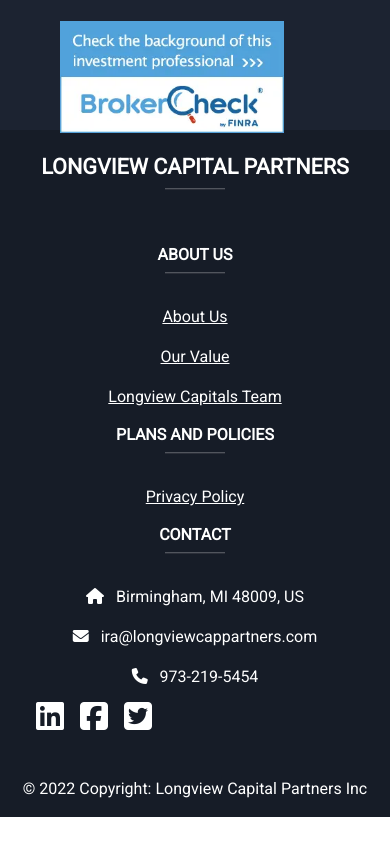
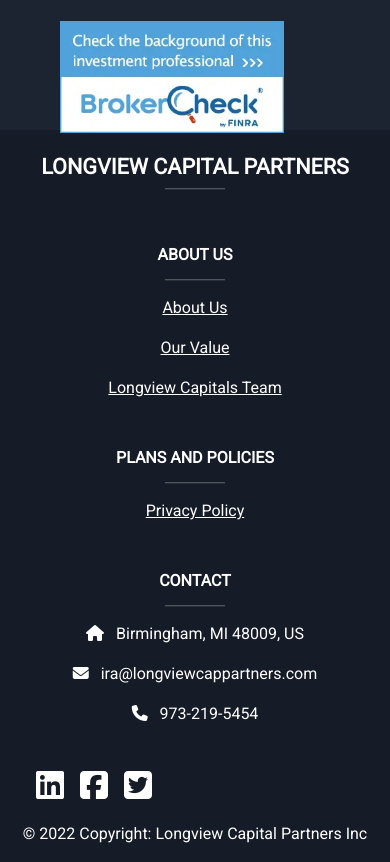
Before and after one commit to Fiscal2/longview-cap-partners, an Angular app: page /home in a window 390 px wide. Shown: the part 2220-3082 px from the top of the page. Before the commit the page ends 3037 px from the top, so only its background shows below. Built offline with nearby package versions, Linux system fonts and the light colour scheme.

Commit message:
footer mobile friendly edits

```diff
--- a/src/app/footer/footer.component.html
+++ b/src/app/footer/footer.component.html
@@ -22,7 +22,7 @@
   <!-- Section: Social media -->
 
   <!-- Section: Links  -->
-  <section class="p-4" style="background-color: rgba(0, 0, 0, 0.2)">
+  <section class="px-4 pt-4" style="background-color: rgba(0, 0, 0, 0.2)">
     <div class="container text-center text-md-start">
       <!-- Grid row -->
       <div class="row">
@@ -38,35 +38,41 @@
         <div class="col-md-2 col-lg-2 col-xl-2 mx-auto mb-md-4 p-0">
           <!-- Links -->
           <h6 class="text-uppercase fw-bold">About Us</h6>
-          <hr class="mb-4 mt-0 d-inline-block mx-auto" style="width: 60px; background-color: #6b6a6e; height: 2px" />
+          <hr class="mb-2 mt-0 d-inline-block mx-auto" style="width: 60px; background-color: #6b6a6e; height: 2px" />
           <p>
             <a routerLink="/aboutus" class="text-white">About Us</a>
           </p>
           <p>
             <a routerLink="/ourstory" class="text-white">Our Value</a>
           </p>
-          <p>
-            <a href="/ourteam" class="text-white">Longview Capitals Team</a>
-          </p>
+          <div class="mb-5">
+            <p>
+              <a href="/ourteam" class="text-white">Longview Capitals Team</a>
+            </p>
+          </div>
 
         </div>
         <!-- Grid column -->
         <div class="col-md-2 col-lg-2 col-xl-2 mx-auto mb-md-4 p-0">
           <!-- Links -->
           <h6 class="text-uppercase fw-bold">Plans and Policies</h6>
-          <hr class="mb-4 mt-0 d-inline-block mx-auto" style="width: 60px; background-color: #6b6a6e; height: 2px" />
+          <hr class="mb-2 mt-0 d-inline-block mx-auto" style="width: 60px; background-color: #6b6a6e; height: 2px" />
+          <div class="mb-5">
           <p>
             <a href="https://www.privacypolicygenerator.info/live.php?token=bvMahN30mcWmIAjaQ95iOegdrUAHjyeb" class="text-white">Privacy Policy</a>
           </p>
+          </div>
         </div>
         <!-- Grid column -->
         <div class="col-md-4 col-lg-3 col-xl-3 mx-auto mb-md-0">
           <!-- Links -->
           <h6 class="text-uppercase fw-bold">Contact</h6>
-          <hr class="mb-4 mt-0 d-inline-block mx-auto" style="width: 60px; background-color: #6b6a6e; height: 2px" />
+          <hr class="mb-2 mt-0 d-inline-block mx-auto" style="width: 60px; background-color: #6b6a6e; height: 2px" />
           <p><i class="fas fa-home me-2"></i> Birmingham, MI 48009, US</p>
           <p><i class="fas fa-envelope me-2"></i> ira@longviewcappartners.com</p>
+          <div class="mb-5">
           <p><i class="fas fa-phone me-2"></i> 973-219-5454</p>
+          </div>
           <div class="d-flex flex-row mb-2">
             <a href="/" class=" text-white me-3">
               <i class="fa-brands fa-linkedin fa-2xl"></i>
```
